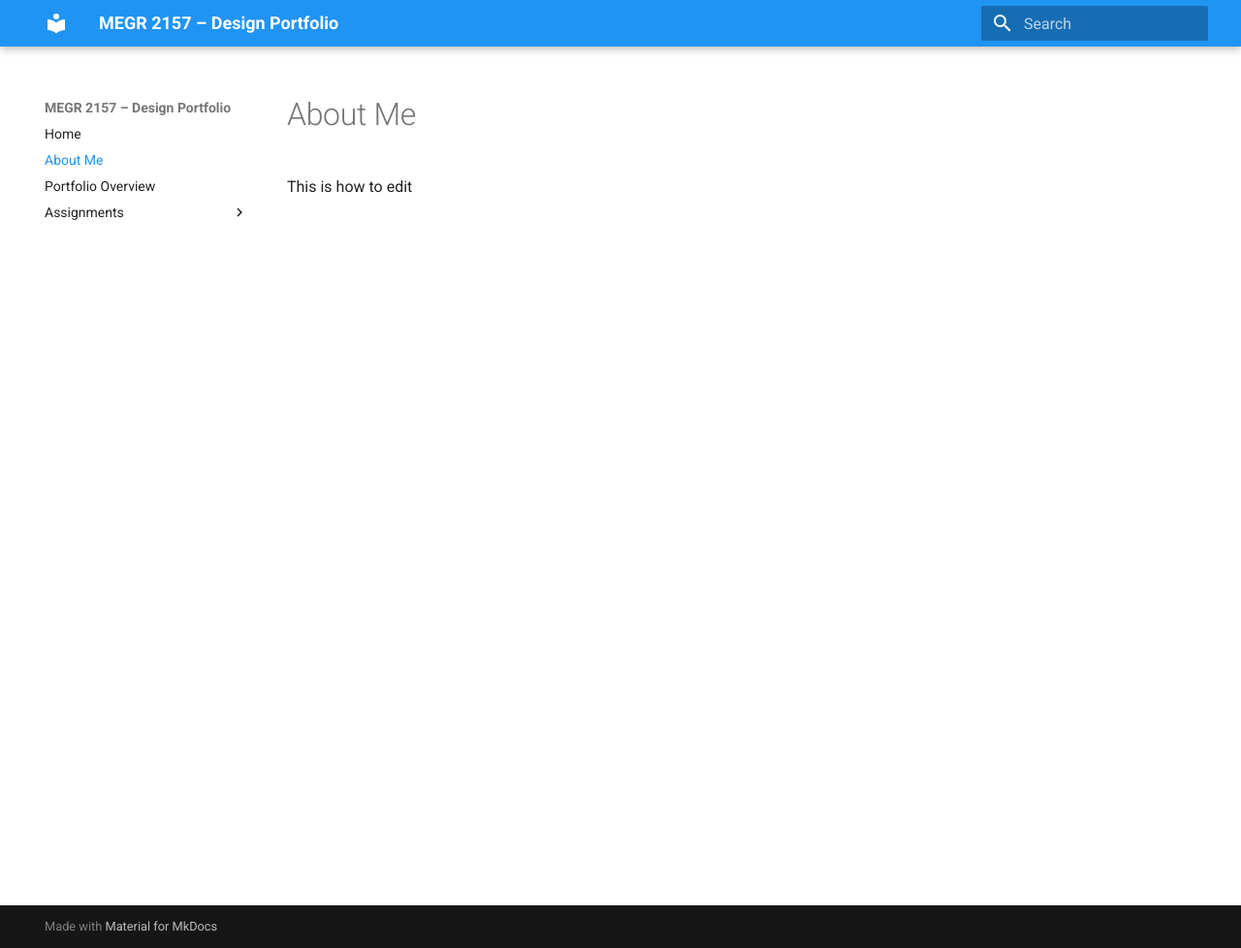
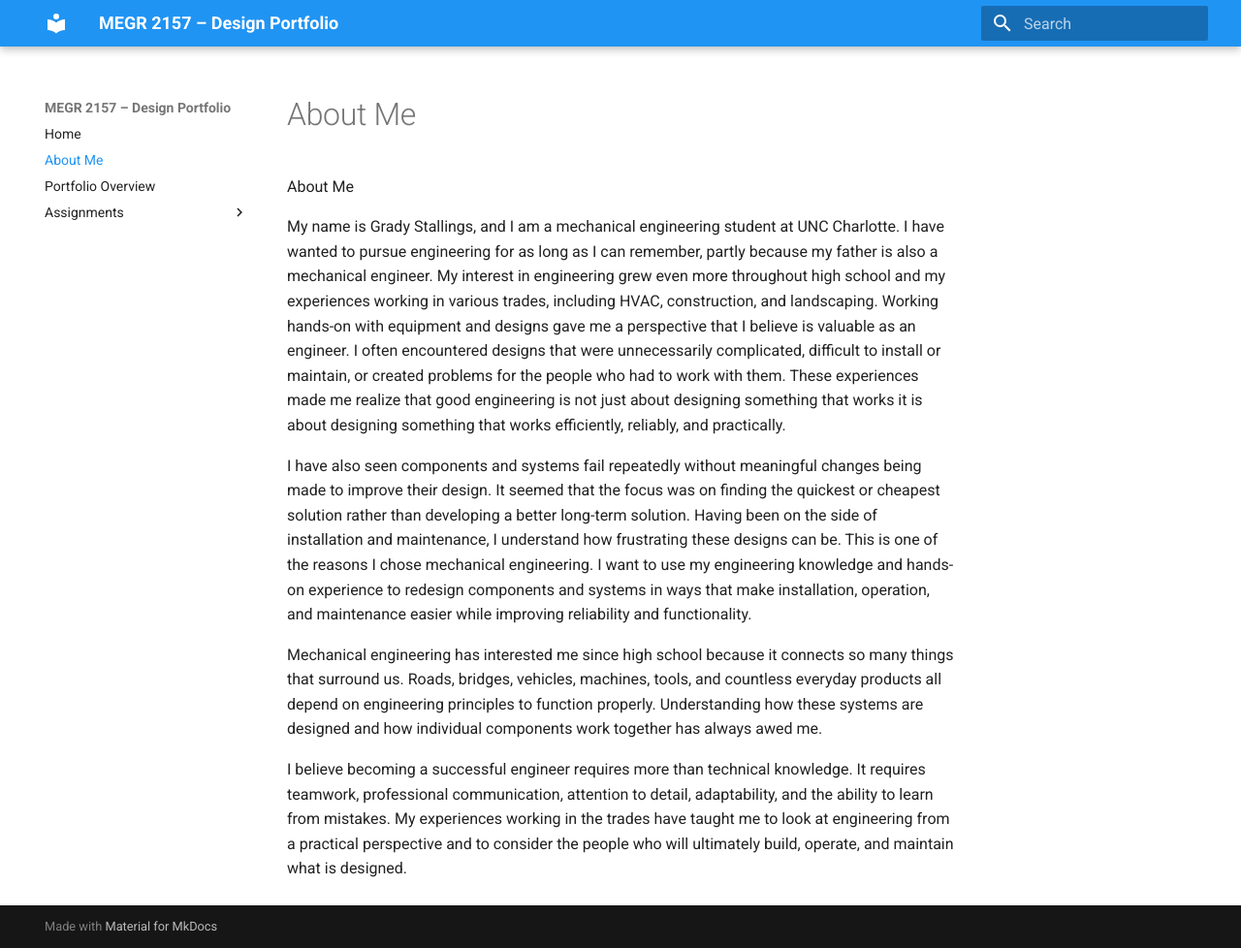
Before and after one commit to Grady-St/portfolio1, an MkDocs documentation site: the page built from docs/aboutme/index.md, in a window 1280 px wide and 978 px high. Shown: the whole window at 97% size. Built offline with MkDocs 1.6.1 and Material for MkDocs 9.7.7, drawn with Linux system fonts in a browser that asks for light colours.

Commit message:
Update 'About Me' section with personal insights
Added personal background and motivations for pursuing mechanical engineering, emphasizing practical experience and design philosophy.

```diff
--- a/docs/aboutme/index.md
+++ b/docs/aboutme/index.md
@@ -1,2 +1,9 @@
-#About Me
-This is how to edit
+About Me
+
+My name is Grady Stallings, and I am a mechanical engineering student at UNC Charlotte. I have wanted to pursue engineering for as long as I can remember, partly because my father is also a mechanical engineer. My interest in engineering grew even more throughout high school and my experiences working in various trades, including HVAC, construction, and landscaping. Working hands-on with equipment and designs gave me a perspective that I believe is valuable as an engineer. I often encountered designs that were unnecessarily complicated, difficult to install or maintain, or created problems for the people who had to work with them. These experiences made me realize that good engineering is not just about designing something that works it is about designing something that works efficiently, reliably, and practically.
+
+I have also seen components and systems fail repeatedly without meaningful changes being made to improve their design. It seemed that the focus was on finding the quickest or cheapest solution rather than developing a better long-term solution. Having been on the side of installation and maintenance, I understand how frustrating these designs can be. This is one of the reasons I chose mechanical engineering. I want to use my engineering knowledge and hands-on experience to redesign components and systems in ways that make installation, operation, and maintenance easier while improving reliability and functionality.
+
+Mechanical engineering has interested me since high school because it connects so many things that surround us. Roads, bridges, vehicles, machines, tools, and countless everyday products all depend on engineering principles to function properly. Understanding how these systems are designed and how individual components work together has always awed me.
+
+I believe becoming a successful engineer requires more than technical knowledge. It requires teamwork, professional communication, attention to detail, adaptability, and the ability to learn from mistakes. My experiences working in the trades have taught me to look at engineering from a practical perspective and to consider the people who will ultimately build, operate, and maintain what is designed.
```
